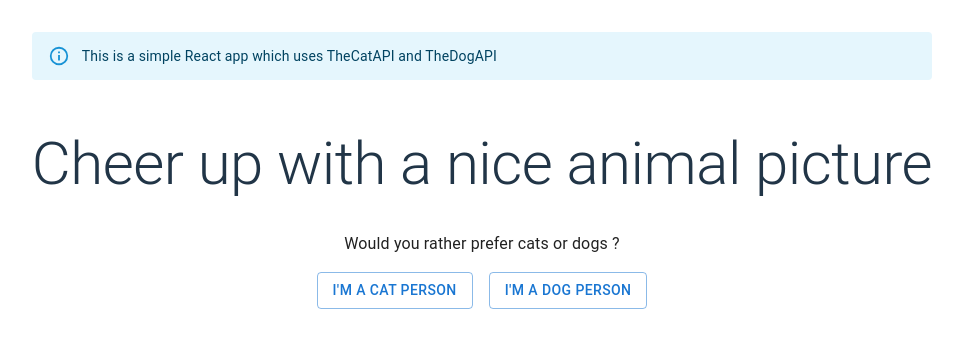
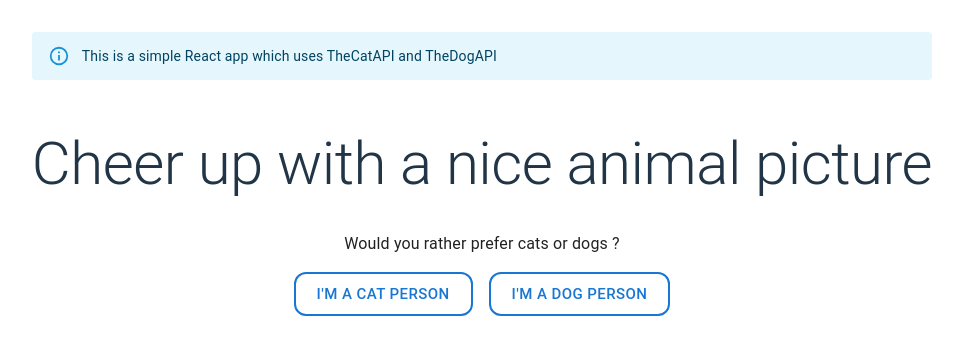
Before and after one commit to lrasata/cheer-up-app, a React (Vite) app: page / in a window 1280 px wide. Shown: the top 354 px of the page, without its empty margins (158-1121 px from the left). Built offline with nearby package versions, Linux system fonts and the light colour scheme.

Commit message:
feat: style button

```diff
--- /dev/null
+++ b/src/components/Button.jsx
@@ -0,0 +1,20 @@
+import {Button as MuiButton} from "@mui/material";
+import {borderColor} from "@mui/system";
+
+
+const Button = ({variant='contained', fullWidth, color='primary', onClick, children}) => {
+    return <MuiButton
+        variant={variant}
+        fullWidth={fullWidth}
+        onClick={onClick}
+        color={color}
+        sx={{
+            borderRadius: 3,
+            border: 2,
+            borderColor: color,
+        }}
+        size='large'
+    >{children}</MuiButton>
+}
+
+export default Button;
--- a/src/components/question.jsx
+++ b/src/components/question.jsx
@@ -1,6 +1,7 @@
-import {Box, Button, Stack, Typography, useMediaQuery, useTheme} from "@mui/material";
+import {Box, Stack, Typography, useMediaQuery, useTheme} from "@mui/material";
 import {QuestionContext} from "../store/question-context.jsx";
 import {useContext} from "react";
+import Button from "./Button.jsx";
 
 const Question = () => {
     const theme = useTheme();
--- a/src/containers/media-card-container.jsx
+++ b/src/containers/media-card-container.jsx
@@ -1,8 +1,9 @@
 import {useContext, useEffect, useState} from "react";
 import MediaCard from "../components/media-card.jsx";
-import {Box, Button, Stack, useMediaQuery, useTheme} from "@mui/material";
+import {Box, Stack, useMediaQuery, useTheme} from "@mui/material";
 import {fetchData} from "../util/http.js";
 import {QuestionContext} from "../store/question-context.jsx";
+import Button from "../components/Button.jsx";
 
 const MediaCardContainer = () => {
     const theme = useTheme();
@@ -30,7 +31,7 @@ const MediaCardContainer = () => {
                  my={2}>
                 <Stack spacing={2} direction="column">
                     <MediaCard imageUrl={animalPhoto.url}/>
-                    <Button variant="contained" color="primary" fullWidth={isMobile} onClick={handleClickShowAnother}>
+                    <Button variant="contained" fullWidth={isMobile} onClick={handleClickShowAnother} color="primary">
                         Show another one
                     </Button>
                 </Stack>
```
